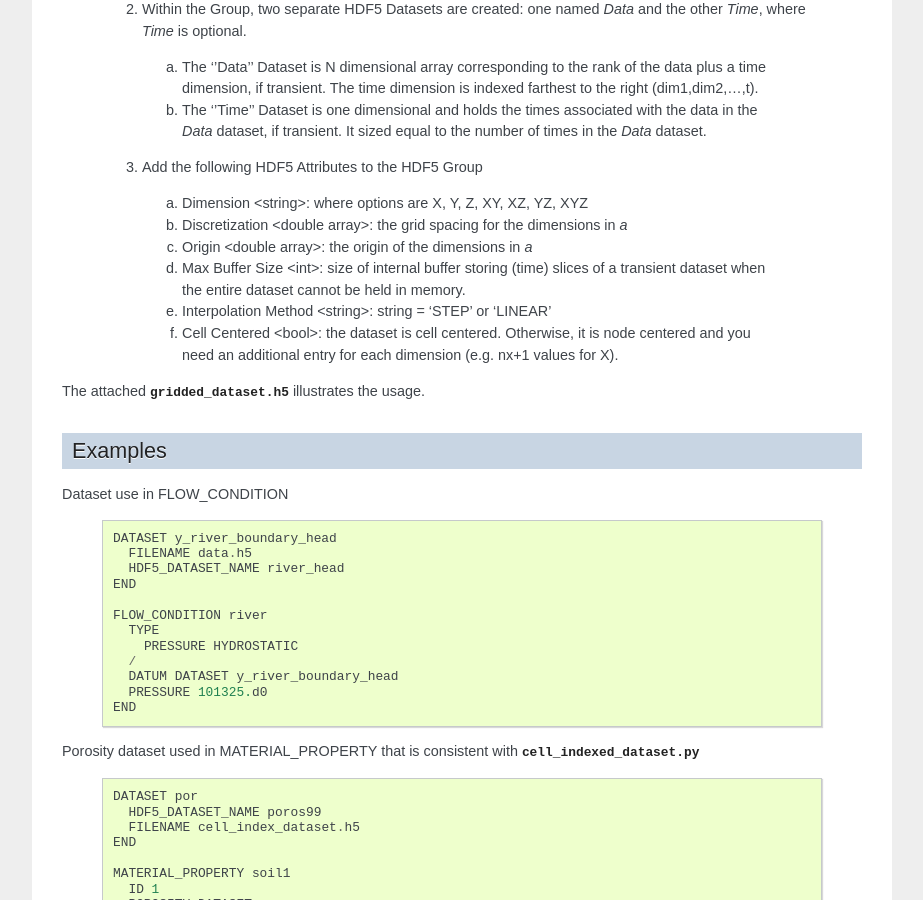
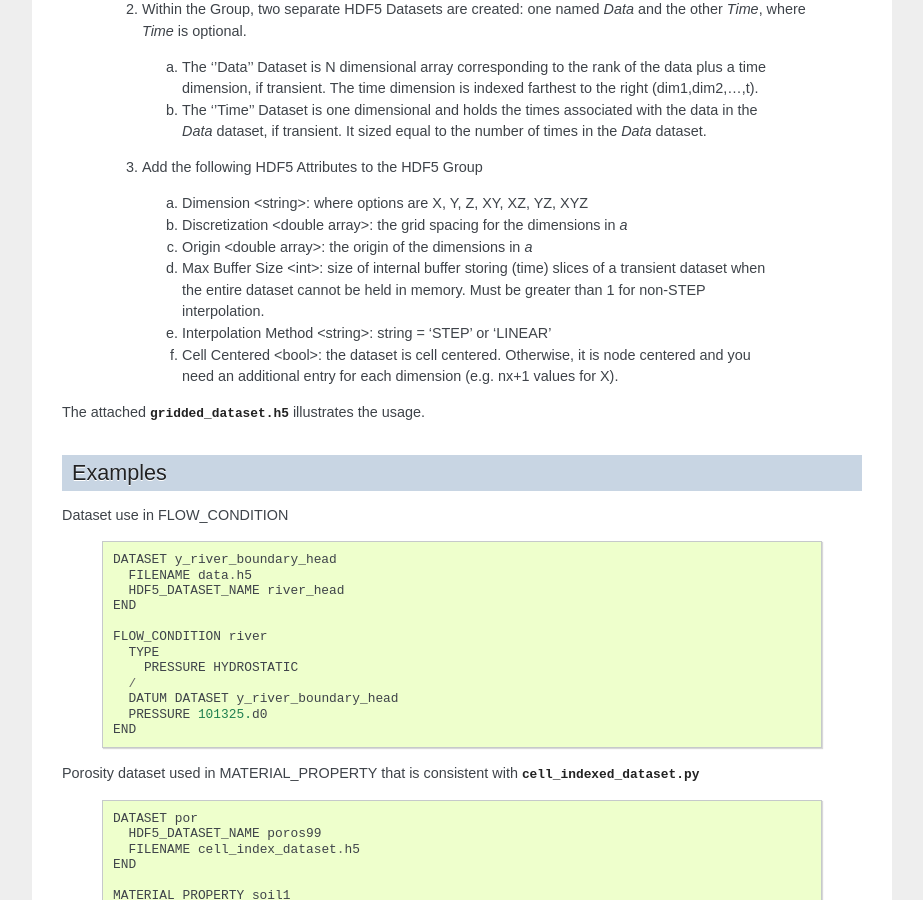
Before and after one commit to Miracloon/pflotran-documentation, a Sphinx documentation site: the page built from source/user_guide/cards/subsurface/dataset_card.rst, in a window 1280 px wide and 900 px high, scrolled down 1150 px. Shown: the whole window, without its empty margins (318-1241 px from the left). Built offline with Sphinx 7.4.7, drawn with Linux system fonts in a browser that asks for light colours.

Commit message:
Added comment about Max Buffer Size > 1 for non-STEP interpolation

```diff
--- a/source/user_guide/cards/subsurface/dataset_card.rst
+++ b/source/user_guide/cards/subsurface/dataset_card.rst
@@ -76,6 +76,7 @@ Within the HDF5 file, the dataset takes the following form (names used in these
   c. Origin <double array>: the origin of the dimensions in *a*
   d. Max Buffer Size <int>: size of internal buffer storing (time) slices
      of a transient dataset when the entire dataset cannot be held in memory.
+     Must be greater than 1 for non-STEP interpolation.
   e. Interpolation Method <string>: string = 'STEP' or 'LINEAR'
   f. Cell Centered <bool>: the dataset is cell centered.  Otherwise, it is node
      centered and you need an additional entry for each dimension (e.g. nx+1
```
